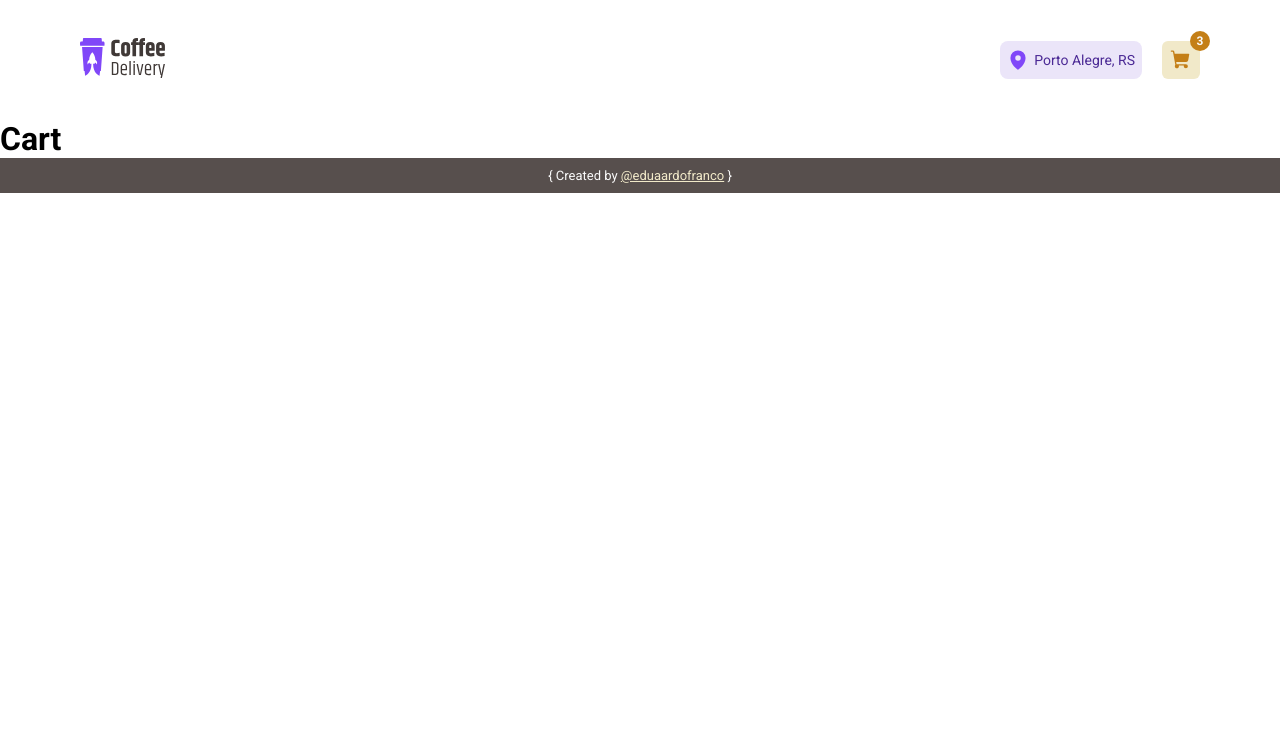
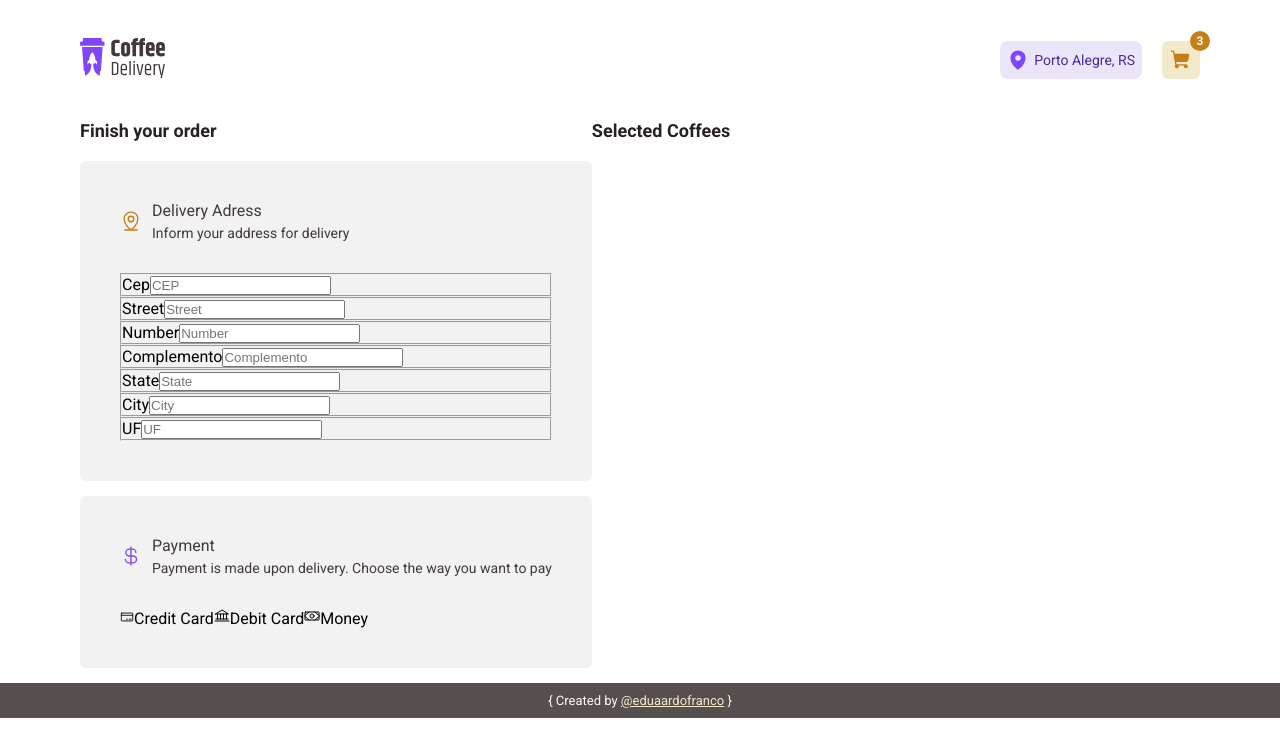
Before and after one commit to eduaardofranco/coffeeDelivery, a React (Vite) app: page /cart in a window 1280 px wide. Shown: the top 756 px of the page. Built offline with nearby package versions, Linux system fonts and the light colour scheme.

Commit message:
cart's page components

```diff
--- a/src/pages/cart/index.tsx
+++ b/src/pages/cart/index.tsx
@@ -1,5 +1,75 @@
+import { Bank, CreditCard, CurrencyDollar, MapPinLine, Money } from "phosphor-react";
+import { AddressContainer, AdressBox, CartContainer, Order, PaymentBox, PaymentButton } from "./styles";
+import { NavLink } from "react-router-dom";
+
 export function Cart() {
     return(
-        <h1>Cart</h1>
+        <CartContainer>
+            <AddressContainer>
+                <h1>Finish your order</h1>
+                <AdressBox>
+                    <div className="title">
+                        <MapPinLine size={22} />
+                        <h3>
+                            Delivery Adress <span>Inform your address for delivery</span>
+                        </h3>
+                    </div>
+                    <form action="">
+                        <fieldset>
+                            <label htmlFor="number">Cep</label>
+                            <input type="number" id="number" placeholder="CEP" />
+                        </fieldset>
+                        <fieldset>
+                            <label htmlFor="street">Street</label>
+                            <input type="text" id="street" placeholder="Street" />
+                        </fieldset>
+                        <fieldset>
+                            <label htmlFor="number">Number</label>
+                            <input type="number" id="number" placeholder="Number"/>
+                        </fieldset>
+                        <fieldset>
+                            <label htmlFor="complemento">Complemento</label>
+                            <input type="text" id="complemento" placeholder="Complemento"/>
+                        </fieldset>
+                        <fieldset>
+                            <label htmlFor="state">State</label>
+                            <input type="text" id="state"  placeholder="State"/>
+                        </fieldset>
+                        <fieldset>
+                            <label htmlFor="city">City</label>
+                            <input type="text" id="city"  placeholder="City"/>
+                        </fieldset>
+                        <fieldset>
+                            <label htmlFor="uf">UF</label>
+                            <input type="text" id="uf"  placeholder="UF"/>
+                        </fieldset>
+                    </form>
+                </AdressBox>
+                <PaymentBox>
+                    <div className="title">
+                        <CurrencyDollar size={22} />
+                        <h3>
+                            Payment<span>Payment is made upon delivery. Choose the way you want to pay</span>
+                        </h3>
+                    </div>
+                    <PaymentButton>
+                        <CreditCard size={14} />
+                        Credit Card
+                    </PaymentButton>
+                    <PaymentButton>
+                        <Bank size={16} />
+                        Debit Card
+                    </PaymentButton>
+                    <PaymentButton>
+                        <Money size={16} />
+                        Money
+                    </PaymentButton>
+                </PaymentBox>
+
+            </AddressContainer>
+            <Order>
+                <h2>Selected Coffees</h2>
+            </Order>
+        </CartContainer>
     )
 }
--- a/src/pages/cart/styles.ts
+++ b/src/pages/cart/styles.ts
@@ -0,0 +1,66 @@
+import { NavLink } from 'react-router-dom';
+import styled from 'styled-components'
+
+export const CartContainer = styled.main`
+    width: 1120px;
+    margin: 0 auto;
+    display: flex;
+
+    h1, h2 {
+        font-size: 1.8rem;
+        color: ${(props) => props.theme['brown-900']};
+        margin-bottom: 2rem;
+    }
+`;
+
+export const AddressContainer = styled.div`
+
+`;
+
+export const Order = styled.div`
+
+`;
+
+const Box = styled.div`
+    background: ${(props) => props.theme['white-500']};
+    padding: 4rem;
+    border-radius: 6px;
+    margin-bottom: 1.5rem;
+    .title {
+        color: ${(props) => props.theme['brown-700']};
+        display: flex;
+        align-items: center;
+        justify-content: start;
+        gap: 1rem;
+        margin-bottom: 3.2rem;
+        span {
+            display: block;
+            font-size: 1.4rem;
+            margin-top: .5rem;
+        }
+        h3 {
+            font-size: 1.6rem;
+            font-weight: normal;
+
+        }
+    }
+`;
+export const AdressBox = styled(Box)`
+    .title {
+        svg {
+            color: ${(props) => props.theme['yellow-700']};
+        }
+    }
+
+`;
+export const PaymentBox = styled(Box)`
+    .title {
+        svg {
+            color: ${(props) => props.theme['purple-500']};
+        }
+    }
+`;
+
+export const PaymentButton = styled.a`
+
+`;
```
